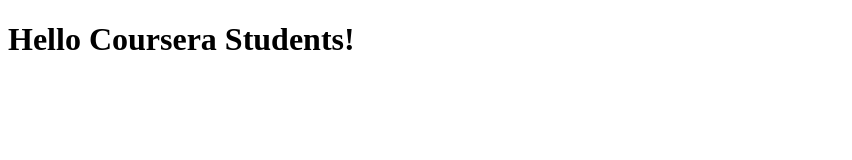
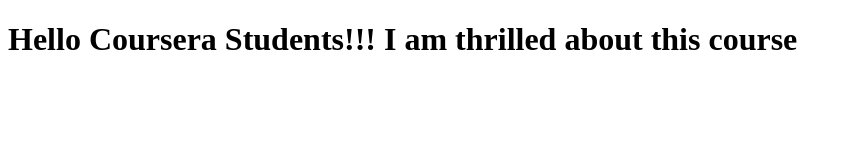
Before and after one commit to papadimit/coursera-test, a plain HTML site: page index.html in a window 1280 px wide. Shown: the whole page, without its empty margins (0-852 px from the left). Drawn offline with Linux system fonts and the light colour scheme.

Commit message:
Second Web file.

```diff
--- a/index.html
+++ b/index.html
@@ -5,7 +5,6 @@
     <title>Hello Coursera</title>
   </head>
   <body>
-    <h1>  Hello Coursera Students!</h1>
-
+    <h1>Hello Coursera Students!!! I am thrilled about this course</h1>
   </body>
 </html>
```
